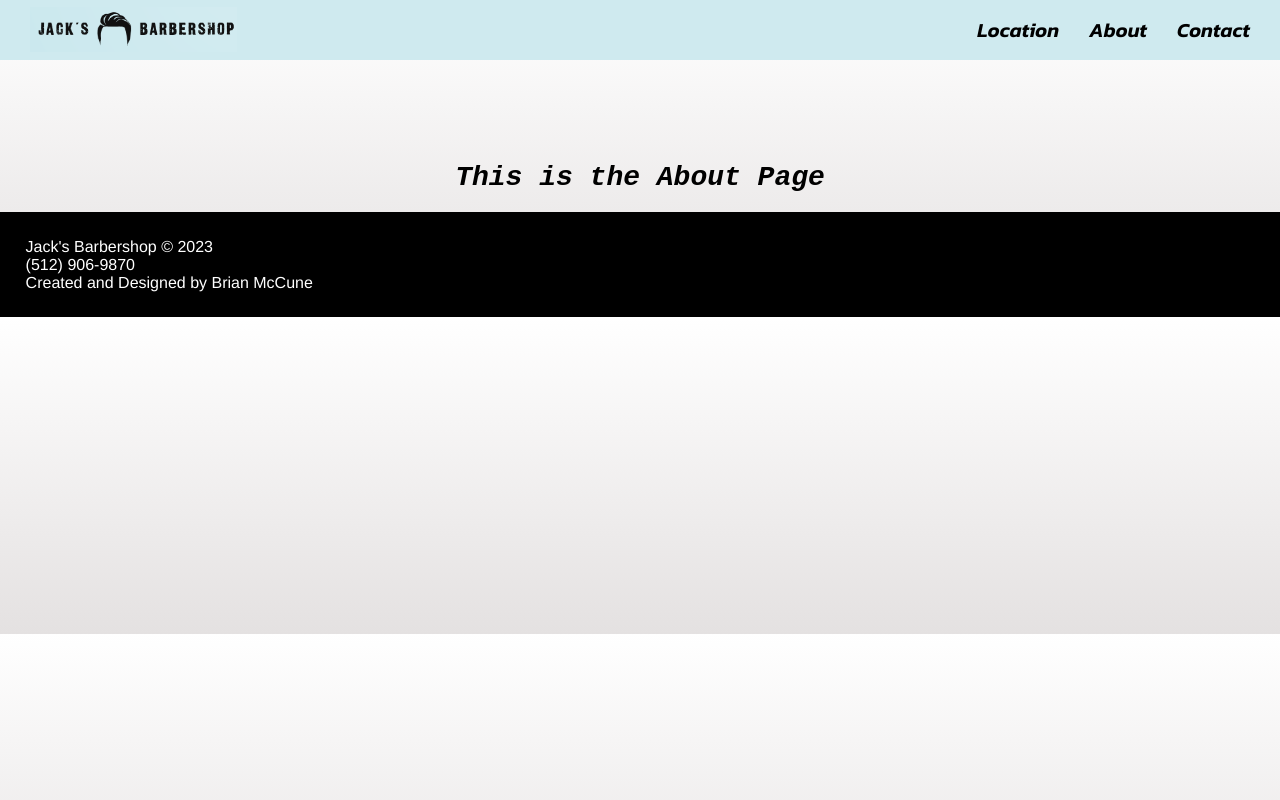
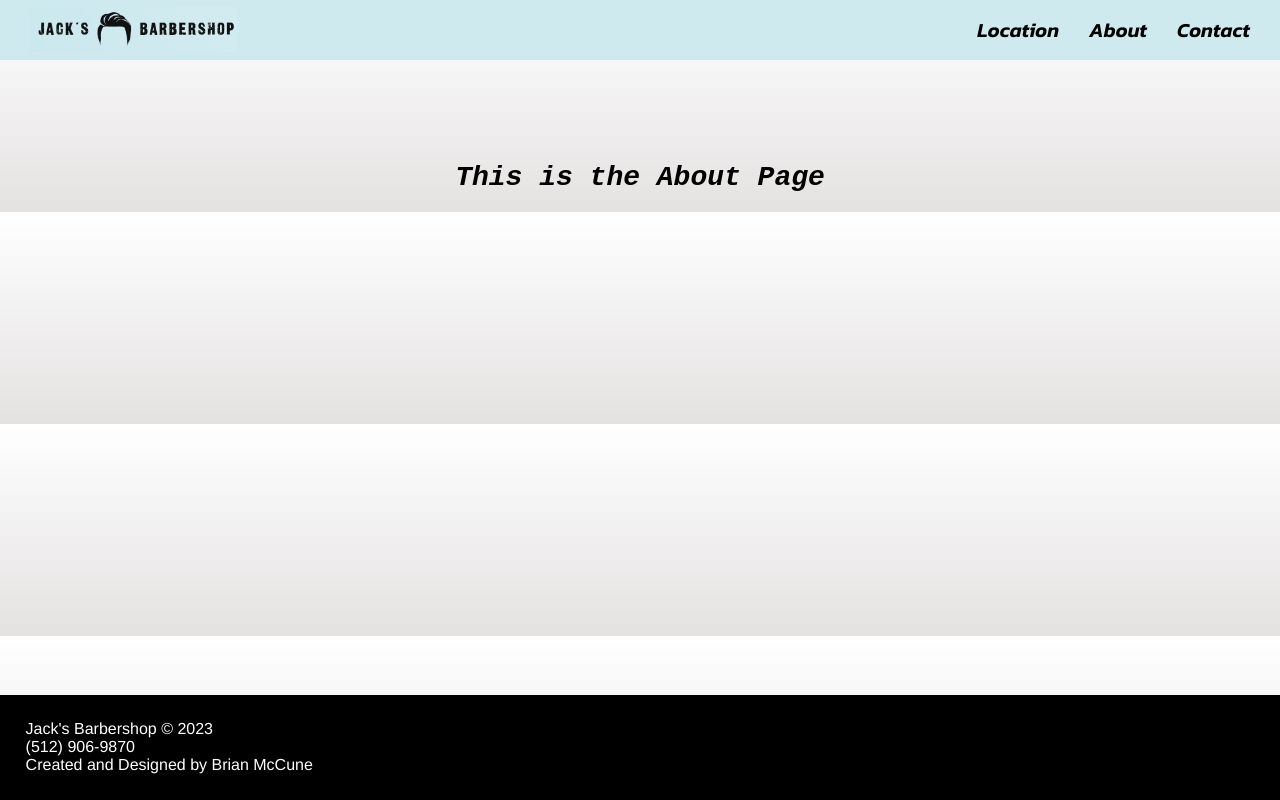
Before and after one commit to Brian4755/Jack-s-Barbershop, a React (Create React App) app: page /about in a window 1280 px wide. Built offline with nearby package versions, Linux system fonts and the light colour scheme.

Commit message:
alternate footer component

```diff
--- a/src/About.jsx
+++ b/src/About.jsx
@@ -1,7 +1,10 @@
+import FooterAlt from "./FooterAlt"
+
 const About = () => {
   return (
     <>
       <h1>This is the About Page</h1>
+      <FooterAlt />
     </>
    )
 }
--- a/src/App.js
+++ b/src/App.js
@@ -5,7 +5,7 @@ import Home from './Home';
 import Location from './Location';
 import About from './About';
 import Contact from './Contact';
-import Footer from './Footer';
+// import Footer from './Footer';
 
 function App() {
   return (
@@ -17,7 +17,7 @@ function App() {
       <Route path='/about' element={<About />}/>
       <Route path='/contact' element={<Contact />}/>
     </Routes >
-    <Footer />
+    {/* <Footer /> */}
     </>
   )
 }
--- a/src/Contact.jsx
+++ b/src/Contact.jsx
@@ -1,6 +1,7 @@
 import './Contact.css'
 import { FontAwesomeIcon } from '@fortawesome/react-fontawesome'
 import { faAddressBook } from '@fortawesome/free-solid-svg-icons'
+import FooterAlt from './FooterAlt'
 
 const Contact = () => {
   return (
@@ -17,6 +18,7 @@ const Contact = () => {
       <img className='facebookIcon' src="./facebookIcon.png" alt="Facebook Icon" />
       </a></p>
       </div>
+      <FooterAlt />
     </div>
    )
 }
--- /dev/null
+++ b/src/FooterAlt.css
@@ -0,0 +1,15 @@
+.footerAlt {
+  background-color: black;
+  color: white;
+  font-family:'Franklin Gothic Medium', 'Arial Narrow', Arial, sans-serif;
+  text-align: left;
+  position: absolute;
+  bottom: 0;
+  width: 100%;
+}
+
+p {
+  margin-bottom: 0;
+  margin-top: 0;
+  padding: 2%;
+}
--- /dev/null
+++ b/src/FooterAlt.jsx
@@ -0,0 +1,11 @@
+import './FooterAlt.css'
+
+const FooterAlt = () => {
+  return (
+    <div className='footerAlt'>
+        <p>Jack's Barbershop © 2023 <br /> (512) 906-9870 <br />Created and Designed by Brian McCune</p>
+    </div>
+   )
+}
+
+export default FooterAlt
--- a/src/Home.jsx
+++ b/src/Home.jsx
@@ -3,6 +3,7 @@ import ExampleCuts from './ExampleCuts'
 import Hours from './Hours'
 import './Home.css'
 import ScrollButton from './ScrollButton'
+import Footer from './Footer'
 
 const Home = () => {
   function handleClick(e) {
@@ -35,6 +36,7 @@ const Home = () => {
         </div>
       </div>
       <ScrollButton />
+      <Footer />
     </>
    )
 }
--- a/src/Location.jsx
+++ b/src/Location.jsx
@@ -1,7 +1,10 @@
+import FooterAlt from "./FooterAlt"
+
 const Location = () => {
   return (
     <>
     <h1>This is the Location component</h1>
+    <FooterAlt />
     </>
    )
 }
```
